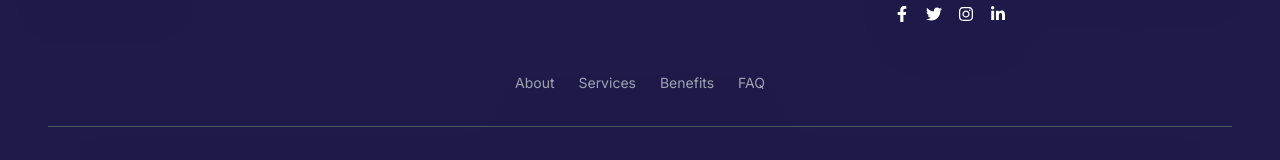
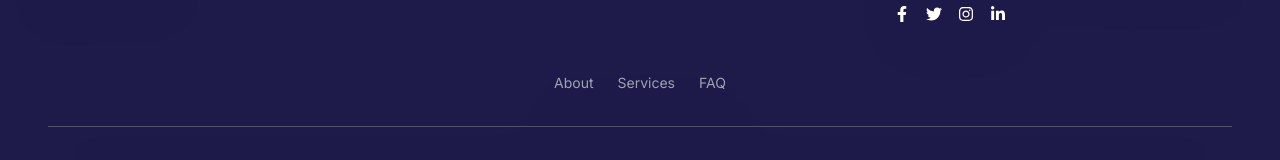
Before and after one commit to taleenteen/kpcx-project, a Next.js app: page /contact in a window 1280 px wide. Shown: the part 1721-1881 px from the top of the page. Built offline with nearby package versions, Linux system fonts and the light colour scheme.

Commit message:
merge service and benefit in navbar

```diff
--- a/app/components/Contacts/ContactForm.tsx
+++ b/app/components/Contacts/ContactForm.tsx
@@ -31,7 +31,7 @@ export default function ContactForm() {
   useEffect(() => {
     const nameRegex = /^[a-zA-Zก-๙\s]+$/;
     const emailRegex = /^[^\s@]+@[^\s@]+\.[^\s@]+$/;
-    const phoneRegex = /^[0-9]{0,10}$/;
+    const phoneRegex = /^[0-9]{10}$/;
 
     setErrors((prev) => ({
       ...prev,
@@ -51,9 +51,11 @@ export default function ContactForm() {
           : "Email must be a valid email address."
         : "Email is required.",
       phone: formData.phone
-        ? phoneRegex.test(formData.phone)
+        ? formData.phone.length < 10
+          ? "Phone number must be exactly 10 digits long."
+          : phoneRegex.test(formData.phone)
           ? ""
-          : "Phone number must contain only numbers and be no longer than 10 digits."
+          : "Phone number must contain only numbers."
         : "Phone number is required.",
     }));
   }, [formData]);
@@ -64,10 +66,11 @@ export default function ContactForm() {
     const { name, value } = e.target;
 
     if (name === "phone") {
-      if (value.length <= 10) {
+      const numericValue = value.replace(/[^0-9]/g, ""); // ลบอักขระที่ไม่ใช่ตัวเลข
+      if (numericValue.length <= 10) {
         setFormData({
           ...formData,
-          [name]: value,
+          [name]: numericValue,
         });
         setTouched((prev) => ({ ...prev, [name]: true }));
       }
--- a/app/components/Foot.tsx
+++ b/app/components/Foot.tsx
@@ -91,14 +91,6 @@ const Foot: React.FC = () => {
               </a>
             </li>
             <li>
-              <a
-                href="#Benefits"
-                className="mr-4 text-sm text-gray-400 hover:text-white md:mr-6"
-              >
-                Benefits
-              </a>
-            </li>
-            <li>
               <a href="#Faq" className="text-sm text-gray-400 hover:text-white">
                 FAQ
               </a>
--- a/app/components/Navbar.tsx
+++ b/app/components/Navbar.tsx
@@ -49,7 +49,7 @@ function Navbar() {
               </Link>
             </div>
             <div className="hidden lg:flex pr-14 gap-6 md:gap-9 lg:gap-14 items-center">
-              {["#About", "#Services", "#Benefits", "#Faq"].map((item) => (
+              {["#About", "#Services", "#Faq"].map((item) => (
                 <a
                   key={item}
                   href={item}
--- a/app/page.tsx
+++ b/app/page.tsx
@@ -28,7 +28,7 @@ export default function Home() {
         <ServiceSection />
       </section>
 
-      <section id="Benefits">
+      <section>
         <ServiceMap />
       </section>
 
```
